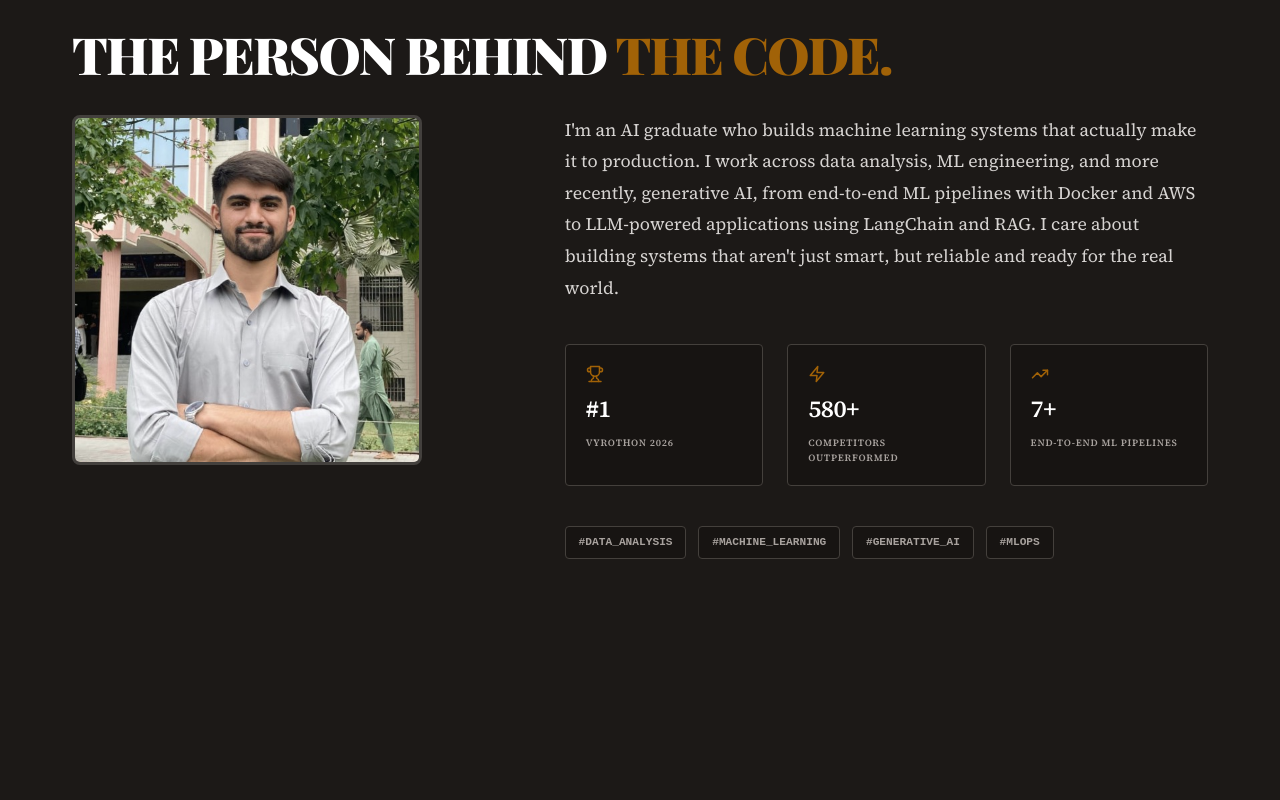
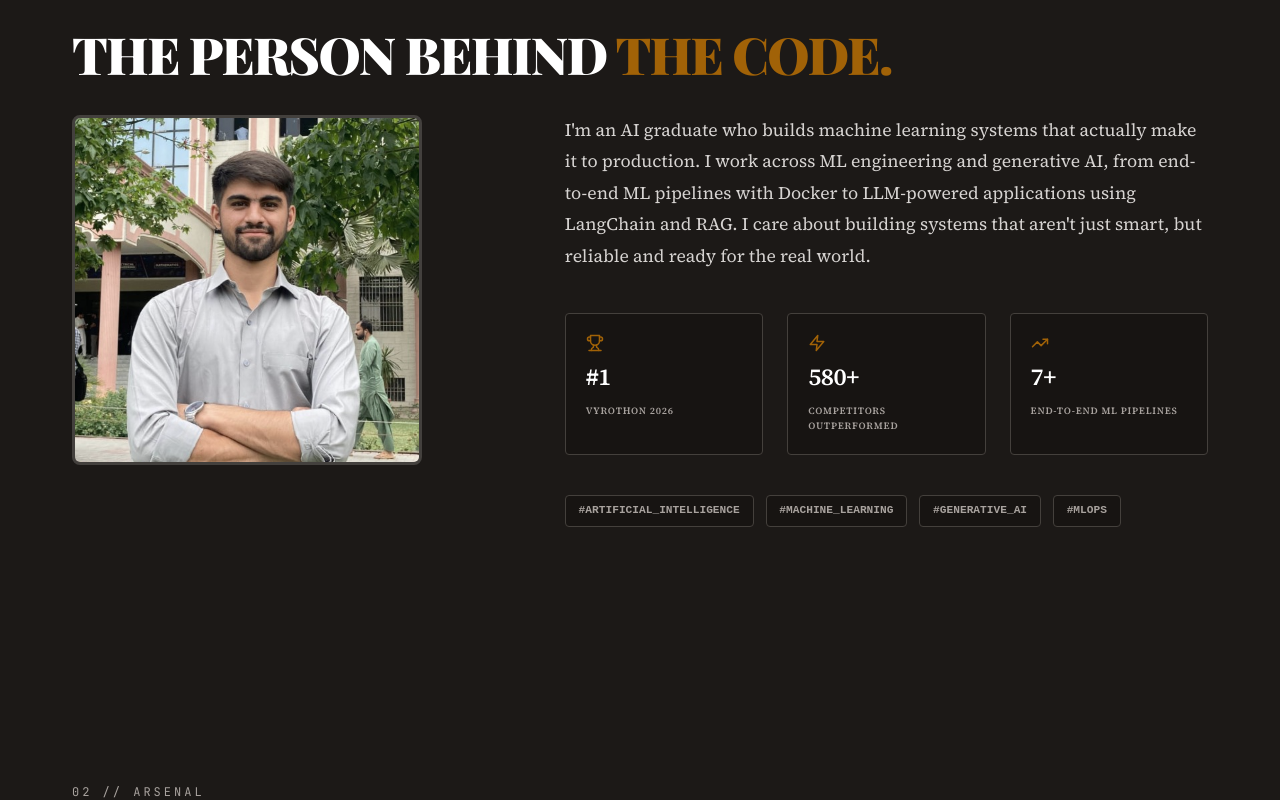
Before and after one commit to M-Wajeeh/Portfolio, a React (Vite) app: page / in a window 1280 px wide. Shown: the part 945-1745 px from the top of the page. Built offline with nearby package versions, Linux system fonts and the light colour scheme; no server answers; a web font is replaced by a local one.

Commit message:
feat: update portfolio focus to AI/ML and add CESAI internship

```diff
--- a/index.html
+++ b/index.html
@@ -8,15 +8,15 @@
 
   <!-- SEO Meta Tags -->
   <meta name="description"
-    content="M. Wajeeh's portfolio showcasing expertise in data analysis, machine learning, MLOps, and generative AI. Explore projects in RAG systems, LLMs, and production ML pipelines." />
+    content="M. Wajeeh's portfolio showcasing expertise in machine learning, MLOps, and generative AI. Explore projects in RAG systems, LLMs, and production ML pipelines." />
   <meta name="keywords"
-    content="M. Wajeeh, Data Analyst, ML Engineer, AI Engineer, Machine Learning, Generative AI, LLMs, LangChain, RAG, MLOps, Data Science, Portfolio, Python, TensorFlow, PyTorch, AWS, Docker" />
+    content="M. Wajeeh, ML Engineer, AI Engineer, Machine Learning, Generative AI, LLMs, LangChain, RAG, MLOps, Data Science, Portfolio, Python, TensorFlow, PyTorch, Docker" />
   <meta name="author" content="M. Wajeeh" />
 
   <!-- Open Graph Meta Tags -->
   <meta property="og:title" content="M. Wajeeh - Portfolio" />
   <meta property="og:description"
-    content="Portfolio of M. Wajeeh showcasing data analysis, machine learning, and MLOps engineering expertise." />
+    content="Portfolio of M. Wajeeh showcasing machine learning, generative AI, and MLOps engineering expertise." />
   <meta property="og:type" content="website" />
 
   <!-- Google Fonts -->
--- a/src/components/About.tsx
+++ b/src/components/About.tsx
@@ -43,7 +43,7 @@ const About = () => {
                         </div>
 
                         <div className="about-tags">
-                            {['#DATA_ANALYSIS', '#MACHINE_LEARNING', '#GENERATIVE_AI', '#MLOPS'].map((tag, i) => (
+                            {['#ARTIFICIAL_INTELLIGENCE', '#MACHINE_LEARNING', '#GENERATIVE_AI', '#MLOPS'].map((tag, i) => (
                                 <span key={i} className="tag">{tag}</span>
                             ))}
                         </div>
--- a/src/data/portfolioData.ts
+++ b/src/data/portfolioData.ts
@@ -93,7 +93,7 @@ export interface PortfolioData {
 export const portfolioData: PortfolioData = {
     personalInfo: {
         name: (import.meta as any).env.VITE_USER_NAME || "M. Wajeeh",
-        roles: ["Data Analyst", "ML Engineer", "AI Engineer"],
+        roles: ["ML Engineer", "AI Engineer"],
         email: (import.meta as any).env.VITE_USER_EMAIL || "contact@example.com",
         github: (import.meta as any).env.VITE_USER_GITHUB || "https://github.com/",
         linkedin: (import.meta as any).env.VITE_USER_LINKEDIN || "https://linkedin.com/in/",
@@ -101,13 +101,13 @@ export const portfolioData: PortfolioData = {
         resumeUrl: (import.meta as any).env.VITE_USER_RESUME_URL || (import.meta as any).env.VITE_USER_RESUME_PRIMARY_URL || "/AI-ML.pdf",
         resumePrimaryLabel: (import.meta as any).env.VITE_USER_RESUME_PRIMARY_LABEL || "AI/ML",
         resumePrimaryUrl: (import.meta as any).env.VITE_USER_RESUME_PRIMARY_URL || "/AI-ML.pdf",
-        resumeSecondaryLabel: (import.meta as any).env.VITE_USER_RESUME_SECONDARY_LABEL || "Data Analytics",
-        resumeSecondaryUrl: (import.meta as any).env.VITE_USER_RESUME_SECONDARY_URL || "/DataAnalytics-Wajeeh.pdf",
+        resumeSecondaryLabel: (import.meta as any).env.VITE_USER_RESUME_SECONDARY_LABEL || "",
+        resumeSecondaryUrl: (import.meta as any).env.VITE_USER_RESUME_SECONDARY_URL || "",
         twitter: "",
         status: "ACCEPTING PROJECTS",
         tagline: "Engineering intelligent systems that solve real-world problems",
-        subTagline: "AI Graduate with hands-on experience in ML Engineering, Data Analytics, and Generative AI.",
-        bio: "I'm an AI graduate who builds machine learning systems that actually make it to production. I work across data analysis, ML engineering, and more recently, generative AI, from end-to-end ML pipelines with Docker and AWS to LLM-powered applications using LangChain and RAG. I care about building systems that aren't just smart, but reliable and ready for the real world."
+        subTagline: "AI Graduate with hands-on experience in ML Engineering and Generative AI.",
+        bio: "I'm an AI graduate who builds machine learning systems that actually make it to production. I work across ML engineering and generative AI, from end-to-end ML pipelines with Docker to LLM-powered applications using LangChain and RAG. I care about building systems that aren't just smart, but reliable and ready for the real world."
     },
 
     stats: [
@@ -147,7 +147,7 @@ export const portfolioData: PortfolioData = {
             {
                 title: 'MLOPS & DEPLOYMENT',
                 icon: Settings,
-                skills: ['ML Pipelines', 'Model Versioning', 'CI/CD for ML', 'Docker', 'DVC', 'MLflow', 'GitHub Actions', 'FastAPI', 'AWS (EC2/S3)']
+                skills: ['ML Pipelines', 'Model Versioning', 'CI/CD for ML', 'Docker', 'DVC', 'MLflow', 'GitHub Actions']
             },
             {
                 title: 'PROGRAMMING & TOOLS',
@@ -165,10 +165,19 @@ export const portfolioData: PortfolioData = {
                 skills: ['Problem Solving', 'Technical Communication', 'Stakeholder Collaboration', 'Teamwork', 'Project Management']
             }
         ],
-        marquee: ['Python', 'SQL', 'TensorFlow', 'PyTorch', 'LangChain', 'LLMs', 'RAG', 'LangGraph', 'Docker', 'AWS', 'Power BI', 'Tableau', 'Pandas', 'NumPy', 'Scikit-learn', 'FastAPI', 'Git', 'MLflow', 'DVC']
+        marquee: ['Python', 'SQL', 'TensorFlow', 'PyTorch', 'LangChain', 'LLMs', 'RAG', 'LangGraph', 'Docker', 'Power BI', 'Tableau', 'Pandas', 'NumPy', 'Scikit-learn', 'Git', 'MLflow', 'DVC']
     },
 
     experience: [
+        {
+            type: 'Internship',
+            title: 'AI Intern',
+            company: 'CESAI (Center of Excellence for Simulators and AI) - CEME NUST, Rawalpindi',
+            period: 'July 2026 - Present',
+            description: `• Working on AI development and intelligent system simulation at CESAI.
+                            • Applied machine learning algorithms and computer vision techniques for simulation frameworks.`,
+            tags: ['Artificial Intelligence', 'Simulators', 'Machine Learning', 'Computer Vision']
+        },
         {
             type: 'Speaking',
             title: 'Guest Speaker - Vyrothon Journey & AI Development',
@@ -190,32 +199,12 @@ export const portfolioData: PortfolioData = {
             tags: ['AI Voice Agent', 'LLMs', 'Hackathon', 'Real Estate AI', 'Teamwork']
         },
         {
-            type: 'Internship',
-            title: 'Data Science Intern',
-            company: 'Elevvo pathways',
-            period: 'July 2025 - Aug 2025',
-            description: `• Data preprocessing & EDA
-                            • Classification & regression modeling
-                            • Statistical analysis & visualization`,
-            tags: ['Python', 'EDA', 'Classification', 'Regression', 'Statistical Analysis', 'Visualization']
-        },
-        {
-            type: 'Job simulation',
-            title: 'Data Analytics',
-            company: 'Deloitte',
-            period: 'September 2025 - October 2025',
-            description: `  • Cleaned and analyzed raw business datasets using Excel to ensure data accuracy and consistency.
-                            • Built an interactive Tableau dashboard to highlight key trends and KPIs for decision-making.
-                            • Presented insights in a clear, business-focused manner for non-technical stakeholders.`,
-            tags: ['Excel', 'Tableau', 'Data Analysis', 'Data cleaning', 'Business Insights']
-        },
-        {
             type: 'EDU',
             title: 'BS Artificial Intelligence',
             company: 'National University of Modern Languages,Islamabad ',
             period: '2022 - 2026',
-            description: 'Bachelor’s in Artificial Intelligence with a strong focus on data analysis, machine learning, and applied AI systems.',
-            tags: ['Artificial Intelligence', 'Data Analysis', 'Machine Learning', 'Applied AI']
+            description: 'Bachelor’s in Artificial Intelligence with a strong focus on machine learning and applied AI systems.',
+            tags: ['Artificial Intelligence', 'Machine Learning', 'Applied AI']
         }
     ],
 
@@ -241,7 +230,7 @@ export const portfolioData: PortfolioData = {
             title: "Diffusion-Based Virtual Try-On Pipeline(Final Year Project)",
             category: "Deep Learning Project",
             description: "Built an end-to-end AI pipeline for virtual garment fitting using diffusion models, agnostic human parsing, tensor preprocessing, and chatbot-assisted interaction. Designed backend integration with Firebase for authentication and data handling.",
-            tags: ["Diffusers", "PyTorch", "Image Processing", "Human Parsing", "MLOps", "FastAPI", "Firebase"],
+            tags: ["Diffusers", "PyTorch", "Image Processing", "Human Parsing", "MLOps", "Firebase"],
             githubUrl: "https://github.com/M-Wajeeh/Final-Year-Project",
             icon: Shirt
         },
@@ -249,8 +238,8 @@ export const portfolioData: PortfolioData = {
         {
             title: 'Vehicle Insurance MLOps Pipeline',
             category: 'MLOps / Machine Learning Deployment',
-            description: 'A production-grade end-to-end MLOps pipeline that demonstrates how machine learning systems are designed, deployed, and maintained in real-world environments. The project covers the full lifecycle, from cloud-based data ingestion and validation to automated model deployment using Docker, AWS, and CI/CD workflows. This project emphasizes modular architecture, reproducibility, and production-ready ML engineering practices.',
-            tags: ['MLOps', 'Machine Learning Deployment', 'Docker', 'AWS', 'CI/CD', 'Data Ingestion', 'Data Validation', 'Model Deployment', 'Modular Architecture', 'Reproducibility', 'Production-Ready ML Engineering Practices'],
+            description: 'A production-grade end-to-end MLOps pipeline that demonstrates how machine learning systems are designed, deployed, and maintained in real-world environments. The project covers the full lifecycle, from cloud-based data ingestion and validation to automated model deployment using Docker and CI/CD workflows. This project emphasizes modular architecture, reproducibility, and production-ready ML engineering practices.',
+            tags: ['MLOps', 'Machine Learning Deployment', 'Docker', 'CI/CD', 'Data Ingestion', 'Data Validation', 'Model Deployment', 'Modular Architecture', 'Reproducibility', 'Production-Ready ML Engineering Practices'],
             githubUrl: "https://github.com/M-Wajeeh/mlops-vehicle-insurance-pipeline",
             icon: Layers
         },
@@ -271,26 +260,10 @@ export const portfolioData: PortfolioData = {
             icon: Brain
         },
         {
-            title: 'Customer Analytics & KPI Reporting using SQL',
-            category: 'Analytics Engineering / SQL Data Modeling',
-            description: 'An advanced SQL analytics project that builds a customer-level reporting view by consolidating raw transactional data into meaningful KPIs and segments. The project uses SQL views, CTEs, and window functions to create an analytics-ready dataset that can be directly consumed by BI tools such as Power BI or Tableau for business decision-making.',
-            tags: ['SQL', 'Power BI', 'Tableau', 'CTEs', 'Window Functions'],
-            githubUrl: "https://github.com/M-Wajeeh/sql-customer-analytics",
-            icon: Database
-        },
-        {
-            title: 'Asia Cup Cricket Analytics Dashboard (Power BI)',
-            category: 'Data Analysis / Business Intelligence',
-            description: 'An interactive Power BI dashboard that analyzes historical Asia Cup cricket data, providing insights into team performance, player contributions, and tournament trends. The report features synced slicers across pages, dynamic visuals, and KPI summaries to enable intuitive data exploration and decision-making.',
-            tags: ['Power BI', 'Data Analysis', 'Business Intelligence', 'Interactive Visualizations', 'Drill-down Capabilities', 'Drill-through Functionality'],
-            githubUrl: "https://github.com/M-Wajeeh/asia-cup-powerbi-report",
-            icon: BarChart3
-        },
-        {
             title: 'end-to-end-telco-churn-ml',
             category: 'Machine Learning/Machine Learning Operations',
-            description: 'End-to-end MLOps project for predicting telecom customer churn using FastAPI, Docker, github actions, with MLflow tracking and a web UI for real-time inference.',
-            tags: ['Machine Learning', 'Machine Learning Operations', 'FastAPI', 'Docker', 'GitHub Actions', 'MLflow', 'Web UI', 'Real-time Inference'],
+            description: 'End-to-end MLOps project for predicting telecom customer churn using Docker, GitHub Actions, with MLflow tracking and a web UI for real-time inference.',
+            tags: ['Machine Learning', 'Machine Learning Operations', 'Docker', 'GitHub Actions', 'MLflow', 'Web UI', 'Real-time Inference'],
             githubUrl: "https://github.com/M-Wajeeh/end-to-end-telco-churn-ml",
             icon: Layers
         },
```
Also changed, not shown: src/components/Hero.tsx (+12 -0 lines).
